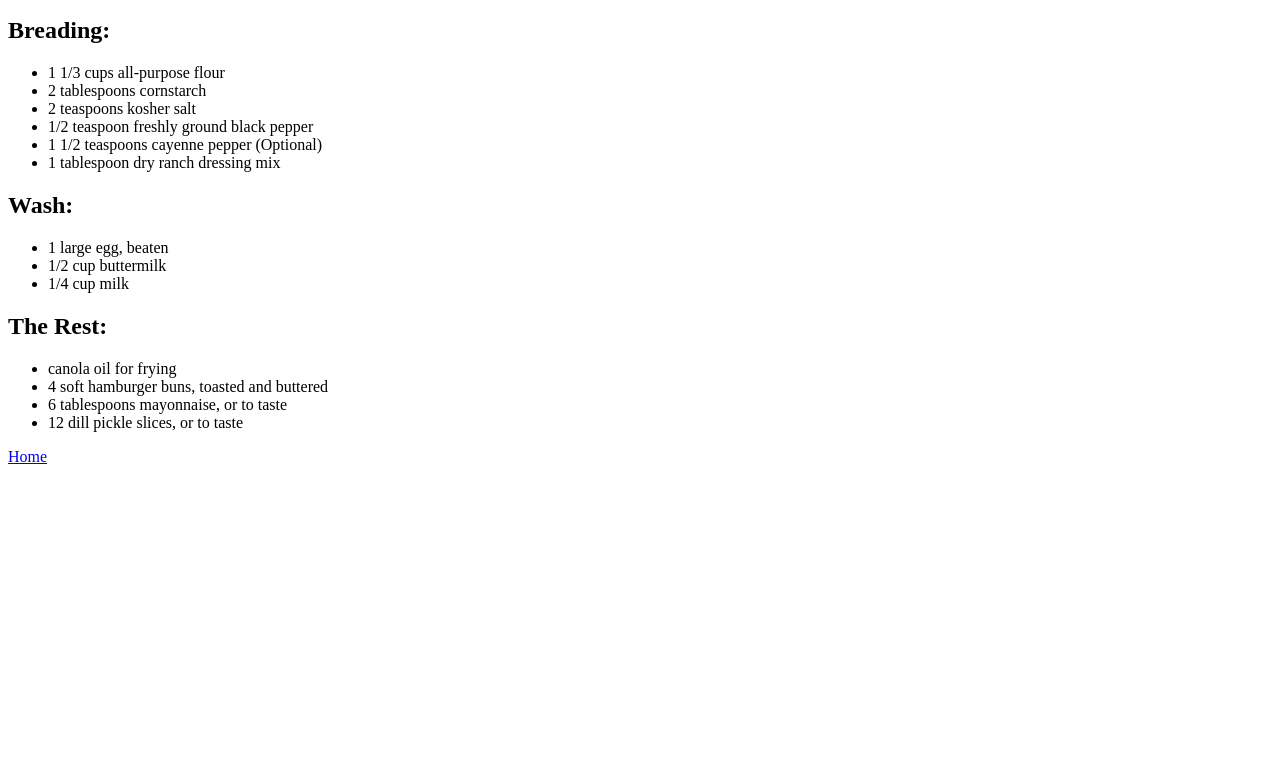
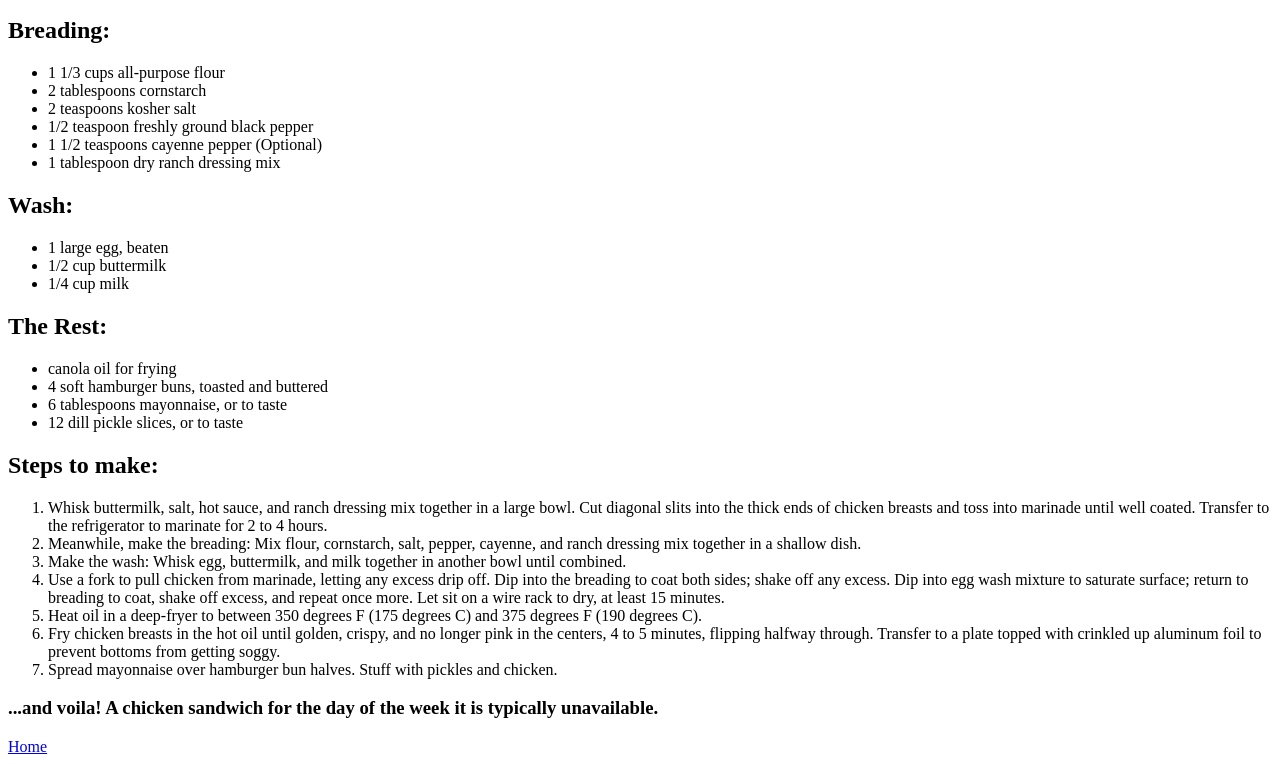
Before and after one commit to CTRL-ALT-Malik/odin-recipes, a plain HTML site: page recipes/Fried_Chicken_Sandwich.html in a window 1280 px wide. Shown: the part 534-1298 px from the top of the page. Before the commit the page ends 1008 px from the top, so only its background shows below. Drawn offline with Linux system fonts and the light colour scheme.

Commit message:
Added base pages for other recipes, finished FCS page

```diff
--- a/recipes/Fried_Chicken_Sandwich.html
+++ b/recipes/Fried_Chicken_Sandwich.html
@@ -39,6 +39,17 @@
                 <li>6 tablespoons mayonnaise, or to taste</li>
                 <li>12 dill pickle slices, or to taste</li>
             </ul>
+        <h2>Steps to make:</h2>
+            <ol>
+                <li>Whisk buttermilk, salt, hot sauce, and ranch dressing mix together in a large bowl. Cut diagonal slits into the thick ends of chicken breasts and toss into marinade until well coated. Transfer to the refrigerator to marinate for 2 to 4 hours.</li>
+                <li>Meanwhile, make the breading: Mix flour, cornstarch, salt, pepper, cayenne, and ranch dressing mix together in a shallow dish.</li>
+                <li>Make the wash: Whisk egg, buttermilk, and milk together in another bowl until combined.</li>
+                <li>Use a fork to pull chicken from marinade, letting any excess drip off. Dip into the breading to coat both sides; shake off any excess. Dip into egg wash mixture to saturate surface; return to breading to coat, shake off excess, and repeat once more. Let sit on a wire rack to dry, at least 15 minutes.</li>
+                <li>Heat oil in a deep-fryer to between 350 degrees F (175 degrees C) and 375 degrees F (190 degrees C).</li>
+                <li>Fry chicken breasts in the hot oil until golden, crispy, and no longer pink in the centers, 4 to 5 minutes, flipping halfway through. Transfer to a plate topped with crinkled up aluminum foil to prevent bottoms from getting soggy.</li>
+                <li>Spread mayonnaise over hamburger bun halves. Stuff with pickles and chicken.</li>
+            </ol>
+        <h3>...and voila! A chicken sandwich for the day of the week it is typically unavailable.</h3>
     <a href="../index.html">Home</a>
 </body>
 </html>
```
Also changed, not shown: index.html (+5 -1 lines), recipes/Al_Pastor_Taco.html (added), recipes/Pork_Katsu.html (added).
